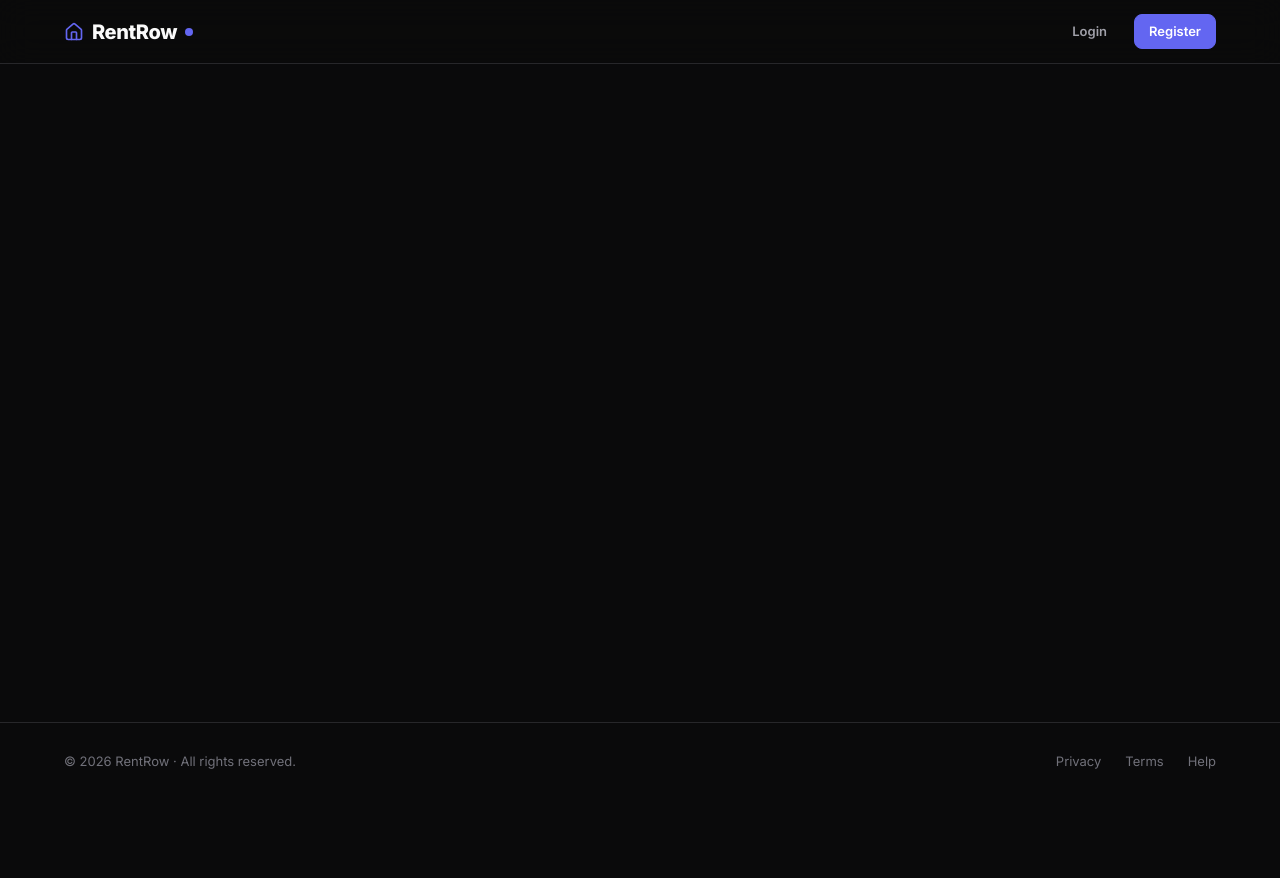
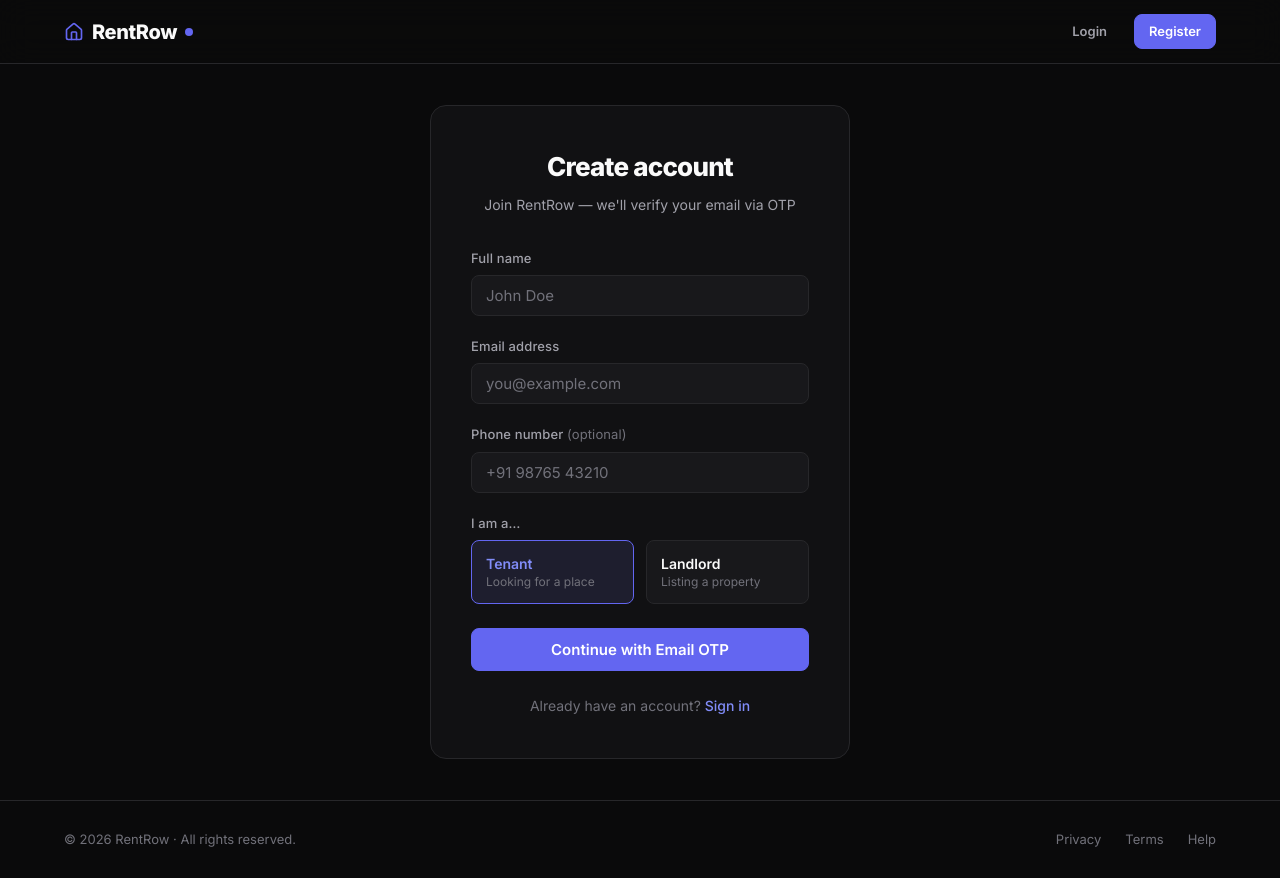
Before and after one commit to rentrow/frontend, a React app: page /register in a window 1280 px wide. Before the commit the page ends 800 px from the top, so only its background shows below. Built offline with nearby package versions, Linux system fonts and the light colour scheme; no server answers; the HTML template or start-up script is replaced by a standard one.

Commit message:
Update Register.jsx

```diff
--- a/src/pages/Register.jsx
+++ b/src/pages/Register.jsx
@@ -1,85 +1,33 @@
-import { useState, useEffect } from 'react';
-import { useNavigate, useLocation, Link } from 'react-router-dom';
-import { AlertCircle, CheckCircle2 } from 'lucide-react';
+import { useState } from 'react';
+import { useNavigate, Link } from 'react-router-dom';
+import { AlertCircle } from 'lucide-react';
 
-const API_URL = import.meta.env.VITE_API_URL || 'https://backend-sfrm.onrender.com';
+export default function Register() {
+  const [name,     setName]     = useState('');
+  const [email,    setEmail]    = useState('');
+  const [phone,    setPhone]    = useState('');
+  const [role,     setRole]     = useState('USER');
+  const [error,    setError]    = useState(null);
+  const [loading,  setLoading]  = useState(false);
+  const navigate   = useNavigate();
 
-export default function Verify() {
-  const [otp, setOtp] = useState('');
-  const [error, setError] = useState(null);
-  const [loading, setLoading] = useState(false);
-  const [countdown, setCountdown] = useState(0);
-
-  const navigate = useNavigate();
-  const location = useLocation();
-
-  // Get email and purpose from URL params
-  const params = new URLSearchParams(location.search);
-  const email = params.get('email');
-  const purpose = params.get('purpose'); // 'REGISTER' or 'LOGIN'
-
-  // Redirect if no email
-  useEffect(() => {
-    if (!email) {
-      navigate('/register');
-    }
-  }, [email, navigate]);
-
-  // Countdown for resend OTP
-  useEffect(() => {
-    if (countdown > 0) {
-      const timer = setTimeout(() => setCountdown(countdown - 1), 1000);
-      return () => clearTimeout(timer);
-    }
-  }, [countdown]);
-
-  const handleVerify = async (e) => {
+  const handleSubmit = async (e) => {
     e.preventDefault();
     setLoading(true);
     setError(null);
+    try {
+      // Save pending registration data (no password — OTP-only)
+      sessionStorage.setItem('rentrow_pending', JSON.stringify({ name, phone, role }));
 
-    try {
-      // Get pending registration data if registering
-      let pendingData = {};
-      if (purpose === 'REGISTER') {
-        const pending = sessionStorage.getItem('rentrow_pending');
-        if (pending) {
-          pendingData = JSON.parse(pending);
-        }
-      }
+      const res = await fetch('https://backend-sfrm.onrender.com/api/auth/send-otp', {
+        method : 'POST',
+        headers: { 'Content-Type': 'application/json' },
+        body   : JSON.stringify({ email, purpose: 'REGISTER' }),
+      });
+      const data = await res.json();
+      if (!res.ok) throw new Error(data.error || 'Failed to send OTP.');
 
-      const res = await fetch(`${API_URL}/api/auth/verify-otp`, {
-        method: 'POST',
-        headers: { 'Content-Type': 'application/json' },
-        body: JSON.stringify({
-          email,
-          code: otp,
-          purpose,
-          name: pendingData.name,
-          phone: pendingData.phone,
-          role: pendingData.role
-        }),
-      });
-
-      const data = await res.json();
-
-      if (!res.ok) {
-        throw new Error(data.error || 'Verification failed');
-      }
-
-      // Clear pending data
-      sessionStorage.removeItem('rentrow_pending');
-
-      // Save token and user data
-      localStorage.setItem('rentrow_token', data.token);
-      localStorage.setItem('rentrow_user', JSON.stringify(data.user));
-
-      // Redirect based on purpose
-      if (purpose === 'REGISTER') {
-        navigate('/');
-      } else {
-        navigate('/');
-      }
+      navigate(`/verify?email=${encodeURIComponent(email)}&purpose=REGISTER`);
     } catch (err) {
       setError(err.message);
     } finally {
@@ -87,55 +35,13 @@ export default function Verify() {
     }
   };
 
-  const handleResendOTP = async () => {
-    if (countdown > 0) return;
-
-    setLoading(true);
-    setError(null);
-
-    try {
-      const res = await fetch(`${API_URL}/api/auth/send-otp`, {
-        method: 'POST',
-        headers: { 'Content-Type': 'application/json' },
-        body: JSON.stringify({ email, purpose }),
-      });
-
-      const data = await res.json();
-
-      if (!res.ok) {
-        throw new Error(data.error || 'Failed to resend OTP');
-      }
-
-      // Show success message
-      setCountdown(60);
-
-      // In development, show OTP in console
-      if (data.dev_otp) {
-        console.log('Development OTP:', data.dev_otp);
-        alert(`Demo OTP: ${data.dev_otp} (check console)`);
-      } else {
-        alert('OTP resent successfully!');
-      }
-    } catch (err) {
-      setError(err.message);
-    } finally {
-      setLoading(false);
-    }
-  };
-
-  if (!email) {
-    return null;
-  }
-
   return (
     <div className="auth-page">
       <div className="auth-card animate-scale-in">
+
         <div className="auth-header">
-          <h1 className="auth-title">Verify Your Email</h1>
-          <p className="auth-subtitle">
-            We've sent a 6-digit code to<br />
-            <strong>{email}</strong>
-          </p>
+          <h1 className="auth-title">Create account</h1>
+          <p className="auth-subtitle">Join RentRow — we'll verify your email via OTP</p>
         </div>
 
         {error && (
@@ -144,54 +50,68 @@ export default function Verify() {
           </div>
         )}
 
-        <form onSubmit={handleVerify}>
+        <form onSubmit={handleSubmit}>
           <div className="form-group">
-            <label className="form-label" htmlFor="otp">Enter OTP</label>
+            <label className="form-label" htmlFor="reg-name">Full name</label>
             <input
-              id="otp"
-              type="text"
-              className="form-input"
-              placeholder="000000"
-              value={otp}
-              onChange={(e) => setOtp(e.target.value.replace(/\D/g, '').slice(0, 6))}
-              maxLength={6}
-              required
-              autoFocus
-              style={{ textAlign: 'center', fontSize: '1.25rem', letterSpacing: '0.25rem' }}
+              id="reg-name" type="text" className="form-input"
+              placeholder="John Doe"
+              value={name} onChange={e => setName(e.target.value)} required
             />
           </div>
 
+          <div className="form-group">
+            <label className="form-label" htmlFor="reg-email">Email address</label>
+            <input
+              id="reg-email" type="email" className="form-input"
+              placeholder="you@example.com"
+              value={email} onChange={e => setEmail(e.target.value)} required
+            />
+          </div>
+
+          <div className="form-group">
+            <label className="form-label" htmlFor="reg-phone">Phone number <span style={{ color: 'var(--text-3)', fontWeight: 400 }}>(optional)</span></label>
+            <input
+              id="reg-phone" type="tel" className="form-input"
+              placeholder="+91 98765 43210"
+              value={phone} onChange={e => setPhone(e.target.value)}
+            />
+          </div>
+
+          <div className="form-group" style={{ marginBottom: '1.5rem' }}>
+            <label className="form-label">I am a…</label>
+            <div style={{ display: 'grid', gridTemplateColumns: '1fr 1fr', gap: '0.75rem' }}>
+              {[
+                { val: 'USER',     label: 'Tenant',   desc: 'Looking for a place' },
+                { val: 'LANDLORD', label: 'Landlord', desc: 'Listing a property'  },
+              ].map(({ val, label, desc }) => (
+                <button
+                  key={val} type="button" onClick={() => setRole(val)}
+                  style={{
+                    padding: '0.875rem', borderRadius: 'var(--radius-md)',
+                    border: `1px solid ${role === val ? 'var(--primary)' : 'var(--border)'}`,
+                    background: role === val ? 'var(--primary-subtle)' : 'var(--surface-2)',
+                    cursor: 'pointer', textAlign: 'left', transition: 'all 0.15s',
+                  }}
+                >
+                  <div style={{ fontWeight: 600, fontSize: '0.875rem', color: role === val ? 'var(--primary-hover)' : 'var(--text-1)' }}>{label}</div>
+                  <div style={{ fontSize: '0.75rem', color: 'var(--text-3)', marginTop: '0.125rem' }}>{desc}</div>
+                </button>
+              ))}
+            </div>
+          </div>
+
           <button
-            type="submit"
-            className="btn btn-primary w-full"
+            type="submit" className="btn btn-primary w-full"
             style={{ padding: '0.7rem', fontSize: '0.9375rem' }}
-            disabled={loading || otp.length !== 6}
+            disabled={loading}
           >
-            {loading ? 'Verifying...' : 'Verify & Continue'}
+            {loading ? 'Sending OTP…' : 'Continue with Email OTP'}
           </button>
         </form>
 
-        <div style={{ marginTop: '1.5rem', textAlign: 'center' }}>
-          <button
-            onClick={handleResendOTP}
-            disabled={countdown > 0 || loading}
-            style={{
-              background: 'none',
-              border: 'none',
-              color: countdown > 0 ? 'var(--text-3)' : 'var(--primary)',
-              cursor: countdown > 0 ? 'not-allowed' : 'pointer',
-              fontSize: '0.875rem',
-              fontWeight: 500,
-            }}
-          >
-            {countdown > 0 ? `Resend OTP in ${countdown}s` : 'Resend OTP'}
-          </button>
-        </div>
-
-        <div className="auth-footer" style={{ marginTop: '1rem' }}>
-          <Link to={purpose === 'REGISTER' ? '/register' : '/login'}>
-            ← Back to {purpose === 'REGISTER' ? 'Sign up' : 'Sign in'}
-          </Link>
+        <div className="auth-footer">
+          Already have an account? <Link to="/login">Sign in</Link>
         </div>
       </div>
     </div>
```
